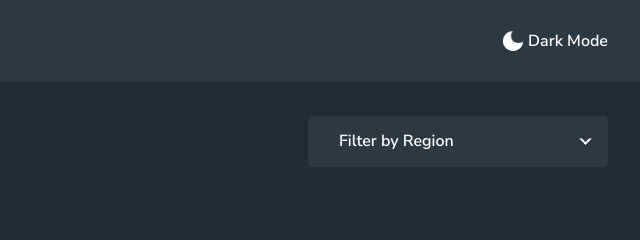
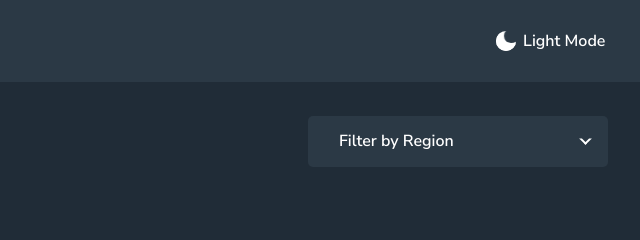
Before and after one commit to stente3/Fetch-api-countries, a website with bundled scripts: page index.html in a window 1280 px wide. Both pictures are taken after a click on the element 1153 px from the left and 41 px from the top of the page. Shown: the top 240 px of the page, 640-1280 px from the left. Built offline with nearby package versions, Linux system fonts and the light colour scheme; no server answers.

Commit message:
Style(Dark-mode): Now the dark mode paragraph changes depending on the current mode

```diff
--- a/source/js/view/dark-mode.js
+++ b/source/js/view/dark-mode.js
@@ -5,6 +5,7 @@ import { mainContent } from "./fetch-API.js";
 let body = document.querySelector(".body");
 let filterSection = document.querySelector(".filter-section");
 let buttonMode = document.querySelectorAll(".dark-mode--change");
+let darkModeParagraph = document.querySelector(".dark-mode__paragraph");
 
 // Functions
 function listener(){
@@ -23,6 +24,11 @@ function darkMode(){
     filterSection.classList.toggle("filter-section--dark");
     body.classList.toggle("body-dark");
     mainContent.classList.toggle("main-dark");
+    if(darkModeParagraph.textContent == "Light Mode"){
+        darkModeParagraph.textContent = "Dark Mode";
+    } else{
+        darkModeParagraph.textContent = "Light Mode";
+    }
     localMode();
 }
 
@@ -40,6 +46,7 @@ function localDarkMode(){
             filterSection.classList.add("filter-section--dark");
             body.classList.add("body-dark");
             mainContent.classList.add("main-dark");
+            darkModeParagraph.textContent = "Light Mode";
         }
 }
 
--- a/source/sass/layout/_header.scss
+++ b/source/sass/layout/_header.scss
@@ -10,7 +10,7 @@
 .dark-mode{
     align-items: center;
     justify-content: space-evenly;
-    width: 10.5rem;
+    width: 11.5rem;
 }
 .dark-mode__img, .dark-mode__paragraph{
     cursor: pointer;
```
Also changed, not shown: public/css/app.css, 1 other file.
